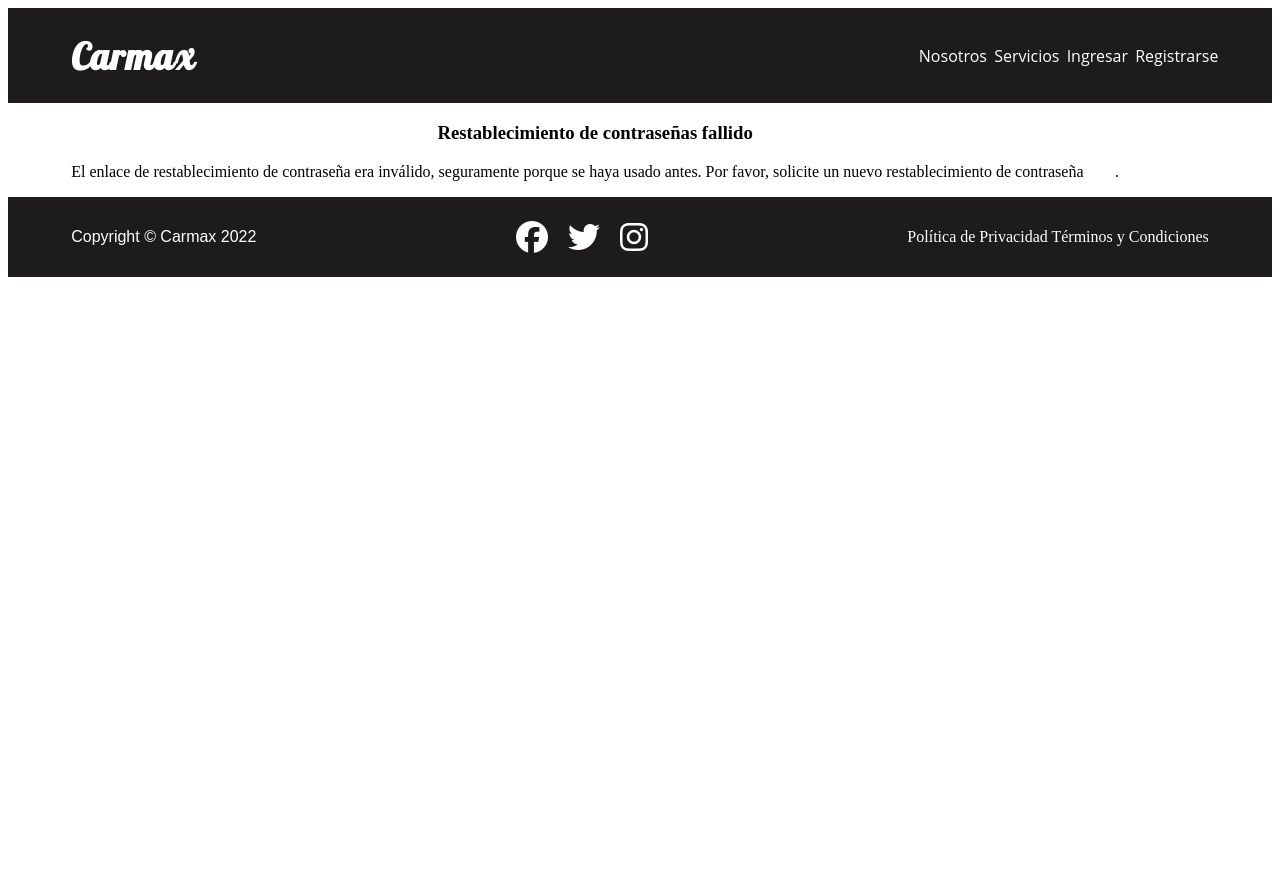
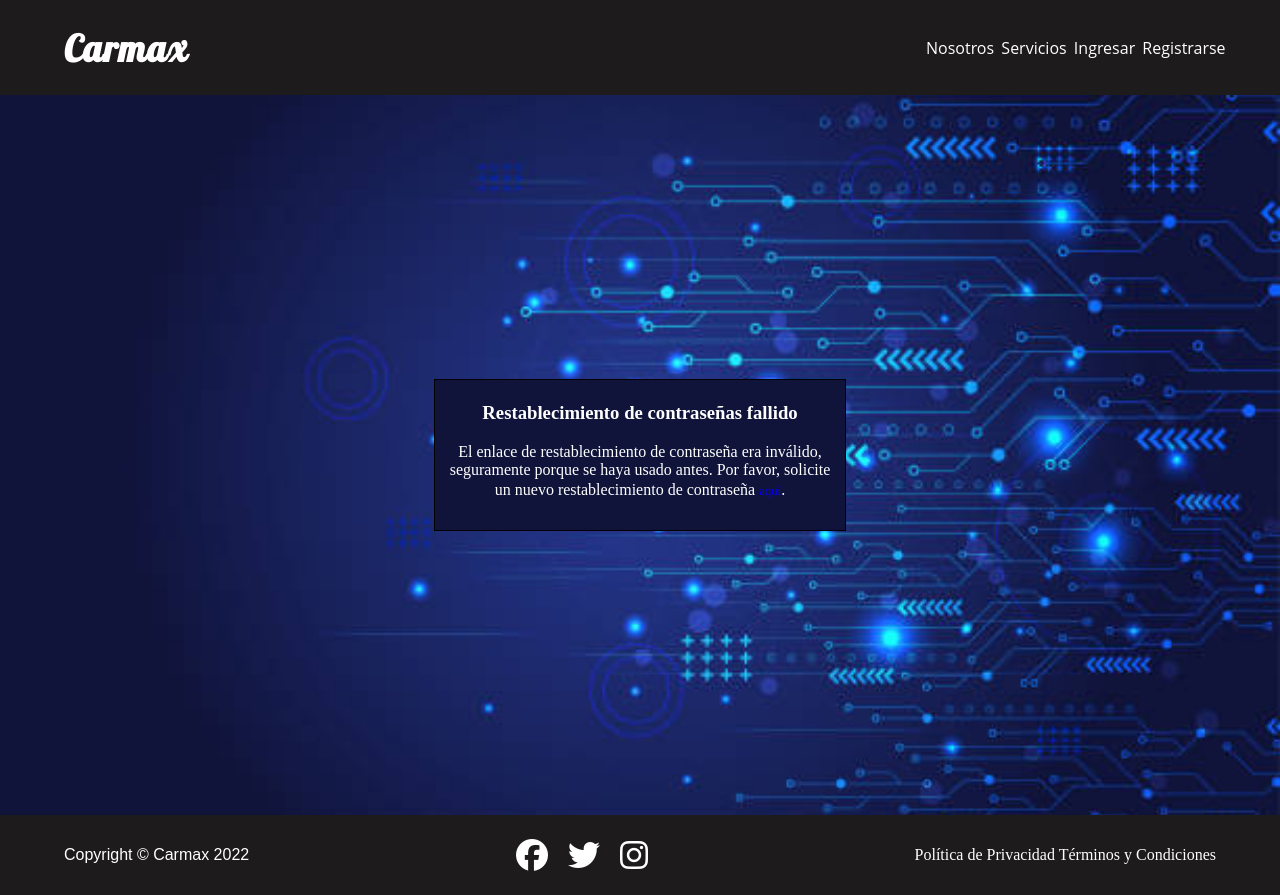
Before and after one commit to alabarinas/Carmax, a Django app: a page that uses Carmax/core/templates/core/base.html in a window 1280 px wide. Before the commit the page ends 277 px from the top, so only its background shows below. Run offline with Django 4.2, Linux system fonts and the light colour scheme; some libraries are stand-ins or nearby versions.

Commit message:
Refactoring CSS

```diff
--- a/Carmax/core/static/core/css/header.css
+++ b/Carmax/core/static/core/css/header.css
@@ -37,7 +37,17 @@
     font-family: "Open Sans", sans-serif;
     color: white;
 }
-.navigation a, a:link, a:visited, a:focus, a:hover, a:active{
+.navigation a,
+.navigation a:link,
+.navigation a:visited,
+.navigation a:focus,
+.navigation a:hover,
+.navigation a:active{
     color:white;
     text-decoration:none;
   }
+
+a, a:link, a:visited,  a:focus, a:hover, a:active{
+    color:white;
+    text-decoration:none;
+  }
--- a/Carmax/core/static/core/css/landing.css
+++ b/Carmax/core/static/core/css/landing.css
@@ -1,3 +1,7 @@
+body{
+    margin: 0;
+    padding: 0;
+}
 .main-landing{
     min-height: 90vh;
     min-width: 100%;
@@ -28,3 +32,12 @@
     background-color: rgb(255, 136, 0);
     box-sizing: border-box;
 }
+
+.row.service{
+    display: flex;
+    flex-direction: row-reverse;
+}
+
+.row.service div{
+    padding: 0 30px;
+}
--- a/Carmax/core/templates/core/base.html
+++ b/Carmax/core/templates/core/base.html
@@ -13,7 +13,7 @@
     <link href="{% static 'core/css/footer.css' %}" rel="stylesheet">
     <link href="{% static 'core/css/nosotros.css' %}" rel="stylesheet">
     <link href="{% static 'core/css/servicios.css' %}" rel="stylesheet">
-    <link href="{% static 'registration/css/signup.css' %}" rel="stylesheet">
+    <link href="{% static 'registration/css/registration.css' %}" rel="stylesheet">
     <link href="{% static 'registration/css/login.css' %}" rel="stylesheet">
     <script src="https://kit.fontawesome.com/e50979f189.js" crossorigin="anonymous"></script>
 </head>
--- a/Carmax/core/templates/core/landing.html
+++ b/Carmax/core/templates/core/landing.html
@@ -24,7 +24,7 @@
    <div class ="servicios-content">
        <h3>Nuestros servicios</h3>
    </div>
-   <div class="row">
+   <div class="row service" >
        <div class="col-md-3">
            <h5>Cambio de aceite</h5>
            <img src="{% static 'core/img/cambio-aceite.jpg' %}" alt="Cambio aceite">
--- a/Carmax/registration/static/registration/css/login.css
+++ b/Carmax/registration/static/registration/css/login.css
@@ -59,7 +59,7 @@
     text-decoration: none;
     font-size: 0.8em;
     line-height: 2em;
-    color: darkgrey
+    color: blue
 }
 
 .login-box a:hover {
--- a/Carmax/registration/static/registration/css/signup.css
+++ b/Carmax/registration/static/registration/css/registration.css
@@ -16,11 +16,16 @@
     justify-content: center;
     text-align: center;
     background: #10143A;
+    padding: 10px;
     border: 1px solid black
 }
 .registration-box h3{
     margin-top: 3%;
     font-weight: bold;
+}
+.registration-box p{
+    padding-left: 5px;
+    padding-right: 5px;
 }
 .registration-box label{
     margin: 0;
@@ -40,7 +45,6 @@
     background: transparent;
     border-bottom: 1px solid #fff;
     outline: none;
-    height: 40px;
     color: white;
     font-size: 1em;
 }
@@ -57,3 +61,14 @@
     font-size: 1.2em;
     border-radius: 20px;
 }
+.registration-box a,
+.registration-box a:link,
+.registration-box a:visited,
+.registration-box a:focus,
+.registration-box a:hover,
+.registration-box a:active{
+    text-decoration: none;
+    font-size: 0.8em;
+    line-height: 2em;
+    color: blue
+}
--- a/Carmax/registration/templates/registration/password_reset_confirm.html
+++ b/Carmax/registration/templates/registration/password_reset_confirm.html
@@ -3,26 +3,25 @@
 {% block title %}Escriba la nueva contraseña{% endblock %}
 {% block content %}
 <style>.errorlist{color:red;}</style>
-<main role="main">
-  <div class="container">
-    <div class="row mt-3">
-      <div class="col-md-9 mx-auto mb-5">
+<div class="registration">
+    <div class="registration-box">
         {% if validlink %}
           <form action="" method="post">{% csrf_token %}
-            <h3 class="mb-4">Escriba la nueva contraseña</h3>
-            <p>Por favor, introduzca su contraseña nueva dos veces para verificar que la ha escrito correctamente.</p>
+            <h3>Escriba la nueva contraseña</h3>
+            <p>Por favor, introduzca su contraseña nueva dos veces<br>
+            para verificar que la ha escrito correctamente.</p>
             {{form.new_password1.errors}}
             <p><input type="password" name="new_password1" required="" id="id_new_password1" class="form-control" placeholder="Introduce la nueva contraseña"></p>
             {{form.new_password2.errors}}
             <p><input type="password" name="new_password2" required="" id="id_new_password2" class="form-control" placeholder="Repite la nueva contraseña"></p>
-            <p><input type="submit" class="btn btn-primary btn-block" value="Cambiar mi contraseña"></p>
+            <p><input type="submit" value="Cambiar mi contraseña"></p>
           </form>
         {% else %}
-          <h3 class="mb-4">Restablecimiento de contraseñas fallido</h3>
-          <p>El enlace de restablecimiento de contraseña era inválido, seguramente porque se haya usado antes. Por favor, solicite un nuevo restablecimiento de contraseña <a href="{% url 'password_reset' %}">aquí</a>.</p>
+          <h3 class>Restablecimiento de contraseñas fallido</h3>
+          <p>El enlace de restablecimiento de contraseña era inválido, <br>
+          seguramente porque se haya usado antes. Por favor, solicite <br>
+          un nuevo restablecimiento de contraseña <a href="{% url 'password_reset' %}">aquí</a>.</p>
         {% endif %}
-      </div>
     </div>
-  </div>
-</main>
+</div>
 {% endblock %}
```
Also changed, not shown: Carmax/registration/templates/registration/password_reset_complete.html (+5 -8 lines), Carmax/registration/templates/registration/password_reset_done.html (+10 -10 lines), Carmax/registration/templates/registration/password_reset_form.html (+7 -8 lines), Carmax/db.sqlite3, Carmax/registration/templates/registration/login.html (indentation only), 1 other file.
